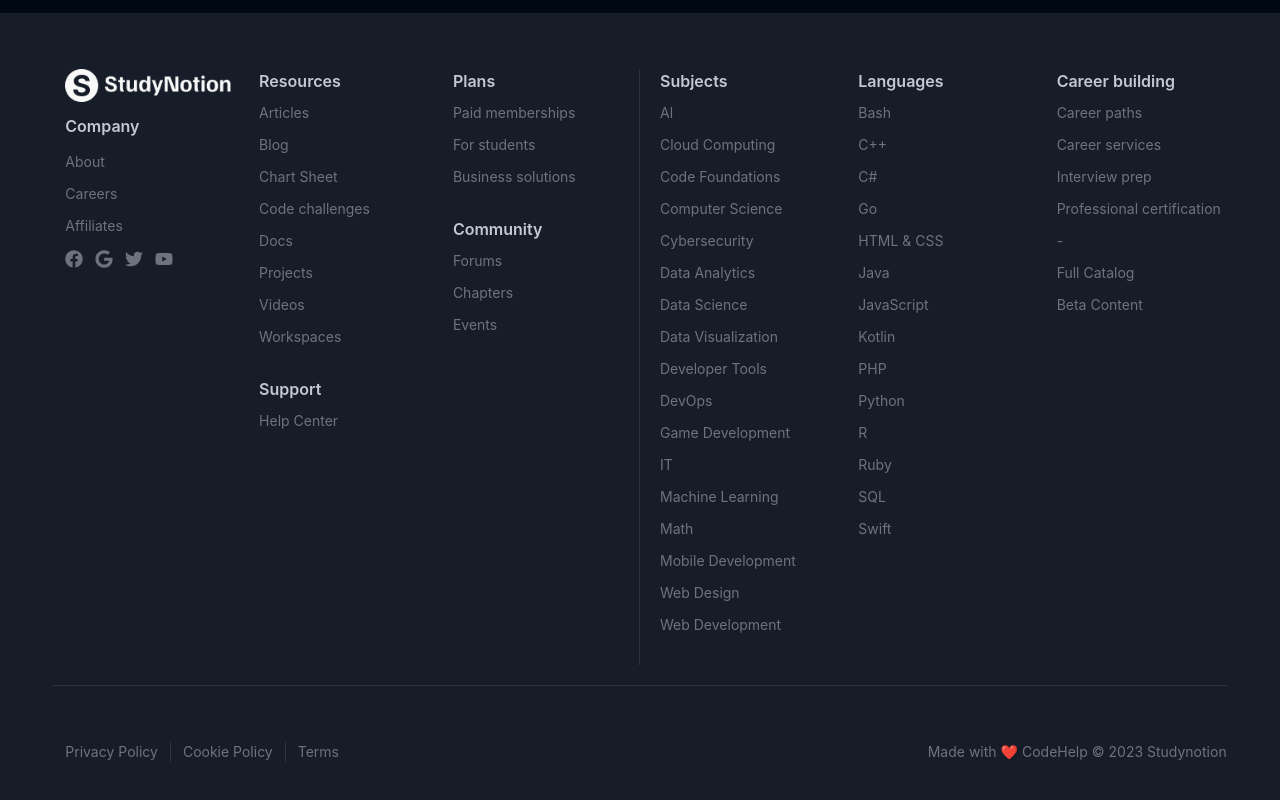
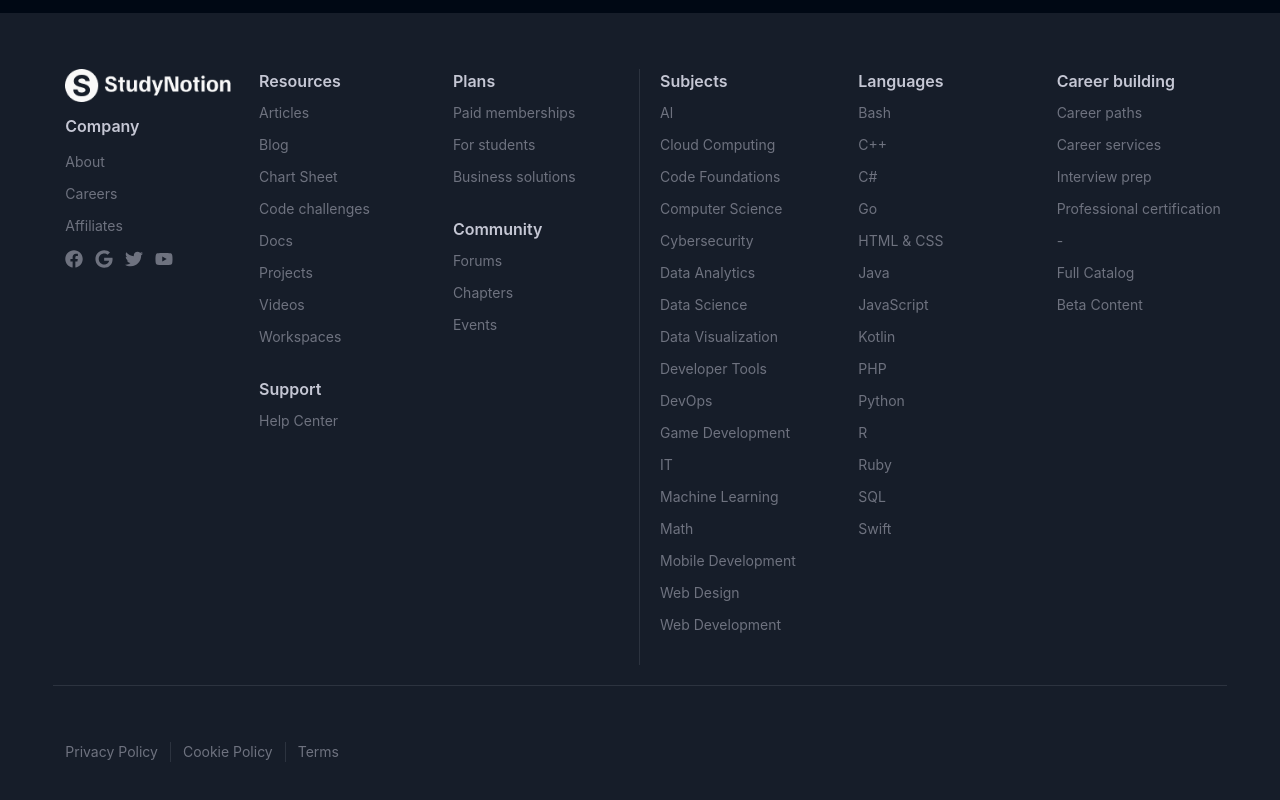
Before and after one commit to rupesh524/StudyNotion-An-Online-Educational-Platform, a React (Create React App) app: page / in a window 1280 px wide. Shown: the part 5112-5912 px from the top of the page. Built offline with nearby package versions, Linux system fonts and the light colour scheme; no server answers.

Commit message:
Update Footer.jsx

```diff
--- a/src/components/common/Footer.jsx
+++ b/src/components/common/Footer.jsx
@@ -4,7 +4,6 @@ import { Link } from "react-router-dom";
 
 
 import Logo from "../../assets/Logo/Logo-Full-Light.png";
-
 
 import { FaFacebook, FaGoogle, FaTwitter, FaYoutube } from "react-icons/fa";
 
@@ -171,8 +170,6 @@ const Footer = () => {
               );
             })}
           </div>
-
-          <div className="text-center">Made with ❤️ CodeHelp © 2023 Studynotion</div>
         </div>
       </div>
     </div>
```
